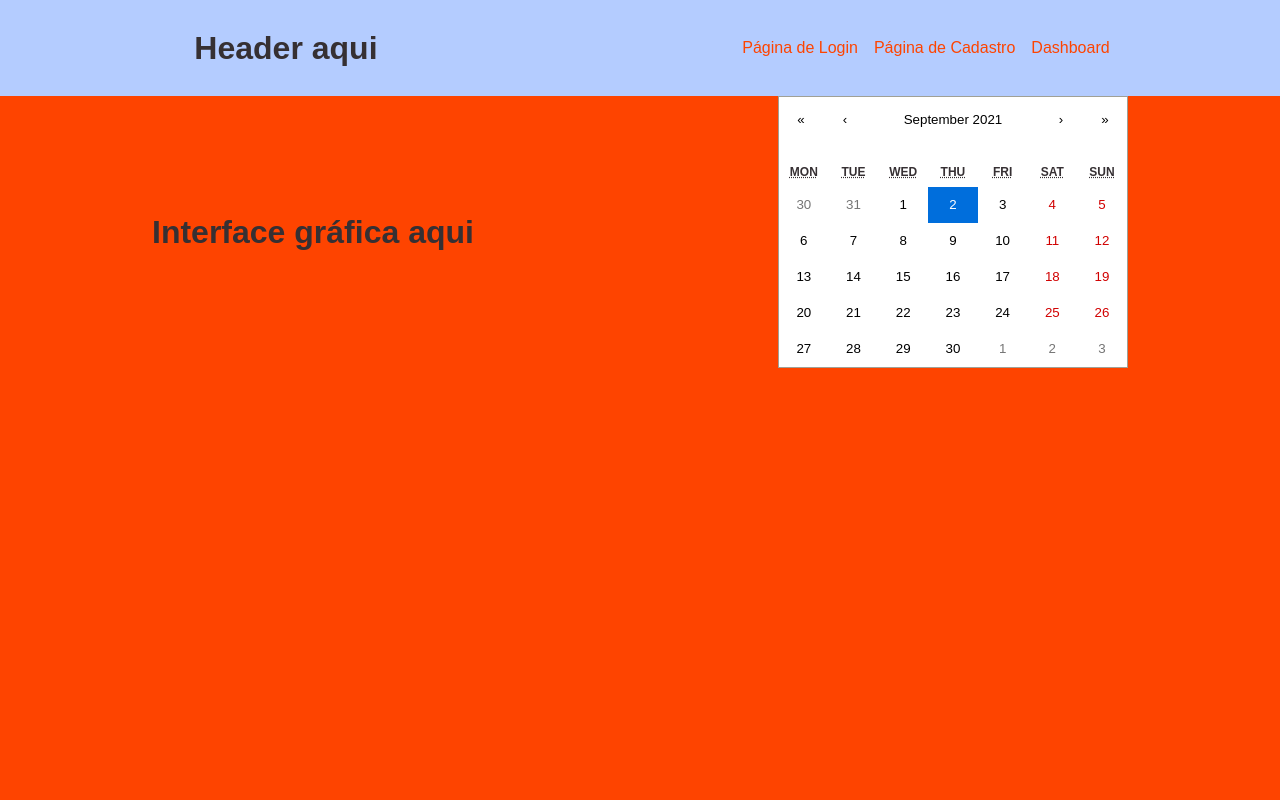
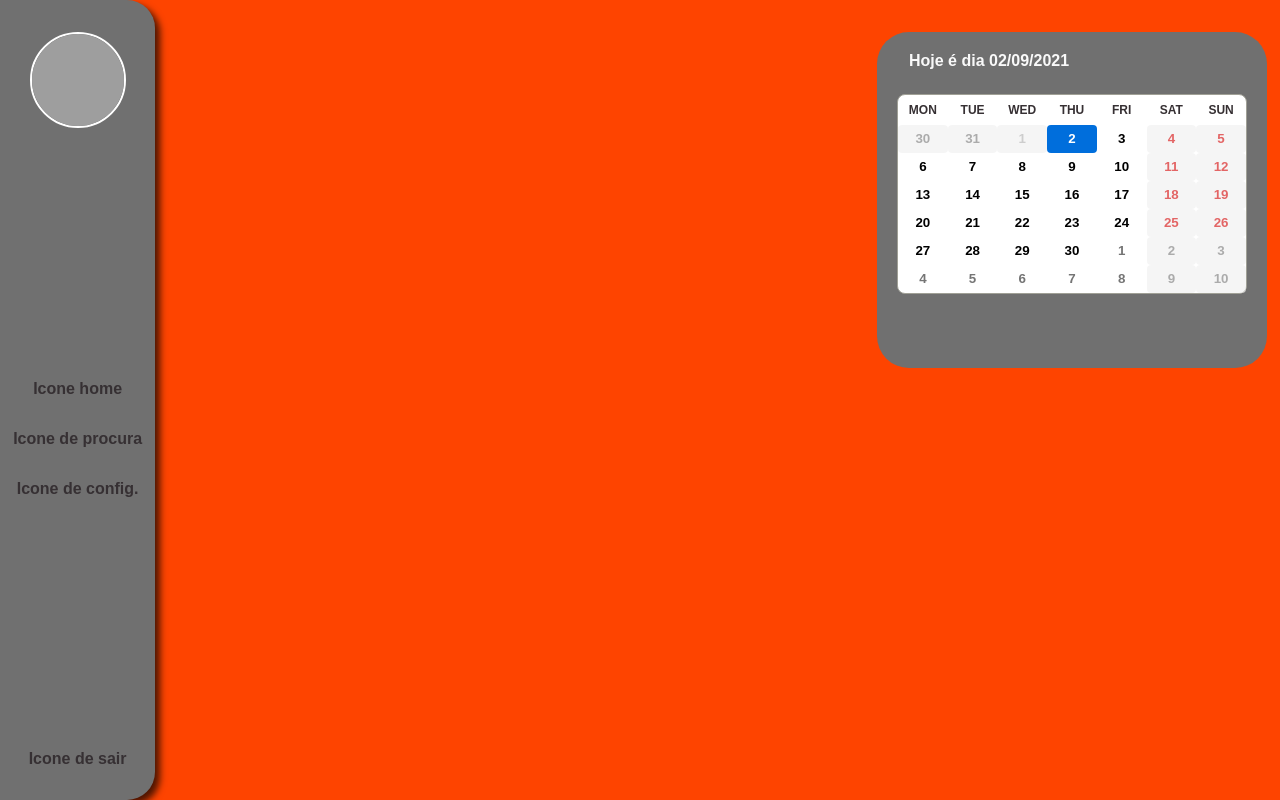
Before and after one commit to gabrlcj/squad4-frontend, a React (Create React App) app: page /dashboard in a window 1280 px wide. Built offline with nearby package versions, Linux system fonts and the light colour scheme; grey boxes are pictures that could not be loaded.

Commit message:
:zap: componentes: Configurando calendario e arrumando dashboard

```diff
--- a/src/components/Calendar/index.jsx
+++ b/src/components/Calendar/index.jsx
@@ -4,11 +4,29 @@ import { Container } from './styles'
 
 export function Calendario() {
   const [day, setDay] = useState(new Date())
-  console.log(day)
+  const today = new Date()
+
+  function formatDateWithZero(date) {
+    if (date <= 9) return '0' + date
+    else return date
+  }
+
+  const formatToday =
+    formatDateWithZero(today.getDate()) + '/' + formatDateWithZero(today.getMonth() + 1) + '/' + today.getFullYear()
 
   return (
     <Container>
-      <Calendar className='calendario' onChange={setDay} value={day} />
+      <h3>Hoje é dia {formatToday}</h3>
+      <Calendar
+        className='calendario'
+        tileClassName='day'
+        onChange={setDay}
+        value={day}
+        showNavigation={false}
+        showFixedNumberOfWeeks={true}
+        minDate={new Date()}
+        tileDisabled={({ date }) => date.getDay() === 6 || date.getDay() === 0}
+      />
     </Container>
   )
 }
--- a/src/components/Calendar/styles.js
+++ b/src/components/Calendar/styles.js
@@ -1,4 +1,41 @@
 import styled from 'styled-components'
 import 'react-calendar/dist/Calendar.css'
 
-export const Container = styled.div``
+export const Container = styled.div`
+  grid-area: calendar;
+  background: #707070;
+  border-radius: 2rem;
+  margin: 2rem auto;
+  padding: 1.25rem;
+
+  display: flex;
+  align-items: center;
+  justify-content: start;
+  flex-direction: column;
+
+  h3 {
+    margin: 0 0 1.5rem 0.75rem;
+    color: #f9f9f9;
+    font-weight: 700;
+    font-size: 1rem;
+    margin-right: auto;
+  }
+
+  .calendario {
+    border-radius: 0.5rem;
+
+    abbr {
+      text-decoration: none;
+    }
+
+    button {
+      padding: 0.25rem;
+    }
+  }
+
+  .day {
+    border-radius: 0.25rem;
+    height: 1.75rem;
+    font-weight: 700;
+  }
+`
--- a/src/components/Dashboard/index.jsx
+++ b/src/components/Dashboard/index.jsx
@@ -1,13 +1,14 @@
 import { Calendario } from '../Calendar/index.jsx'
-import { Header } from '../Header/index.jsx'
+// import { Header } from '../Header/index.jsx'
+import { NavigationBar } from '../NavigationBar/index.jsx'
 import { Container } from './styles.js'
 
 export function Dashboard() {
   return (
     <>
-      <Header />
+      {/* <Header /> */}
       <Container>
-        <h1>Interface gráfica aqui</h1>
+        <NavigationBar />
         <Calendario />
       </Container>
     </>
--- a/src/components/Dashboard/styles.js
+++ b/src/components/Dashboard/styles.js
@@ -1,7 +1,11 @@
 import styled from 'styled-components'
 
 export const Container = styled.main`
-  display: flex;
-  align-items: center;
-  justify-content: space-around;
+  min-height: 100vh;
+  display: grid;
+  grid-template-columns: 9.7rem 1fr 26rem;
+  grid-template-rows: 1fr 1fr;
+  grid-template-areas:
+    'navbar main calendar'
+    'navbar main notification';
 `
```
Also changed, not shown: src/api/index.js (+4 -4 lines).
